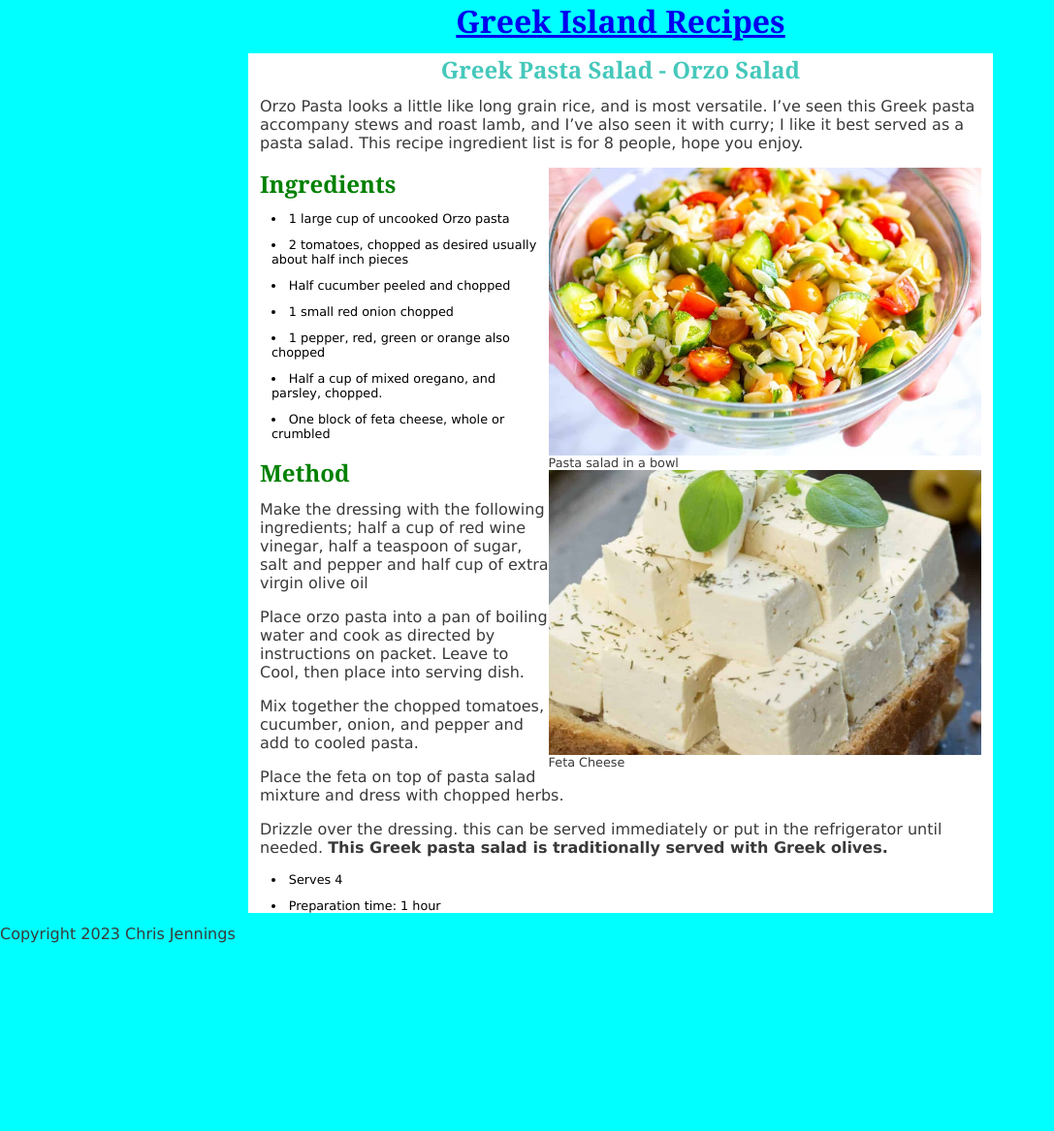
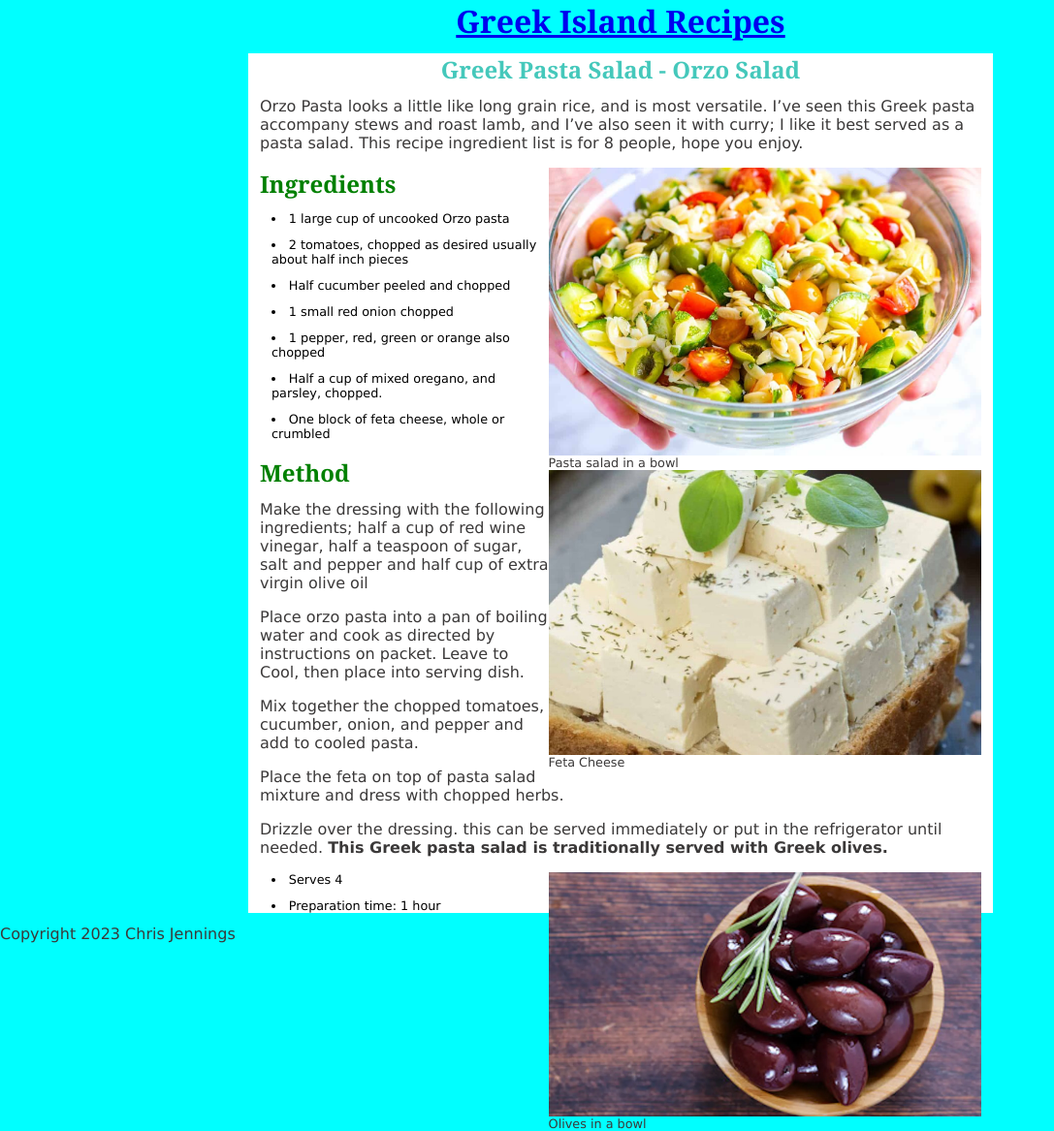
Before and after one commit to chrisatbrookes/greekrecipes, a Jekyll site: the page built from _recipes/greek-pasta-salad-orzo-salad.md, in a window 1280 px wide. Shown: the whole page at 97% size, without its empty margins (0-1087 px from the left). Built offline with Jekyll 4.4.1, drawn with Linux system fonts in a browser that asks for light colours; before the commit the page ends 989 px from its top, so only the background shows below that.

Commit message:
Update Recipe “greek-pasta-salad-orzo-salad”

```diff
--- a/_recipes/greek-pasta-salad-orzo-salad.md
+++ b/_recipes/greek-pasta-salad-orzo-salad.md
@@ -34,5 +34,7 @@ Place the feta on top of pasta salad mixture and dress with chopped herbs.
 
 Drizzle over the dressing. this can be served immediately or put in the refrigerator until needed. **This Greek pasta salad is traditionally served with Greek olives.**
 
+![Dark Olives in a bowl](../uploads/olives.jpg.webp "Olives in a bowl")
+
 * S﻿erves 4
 * Preparation time: 1 hour
```
Also changed, not shown: uploads/olives.jpg.webp (added).
